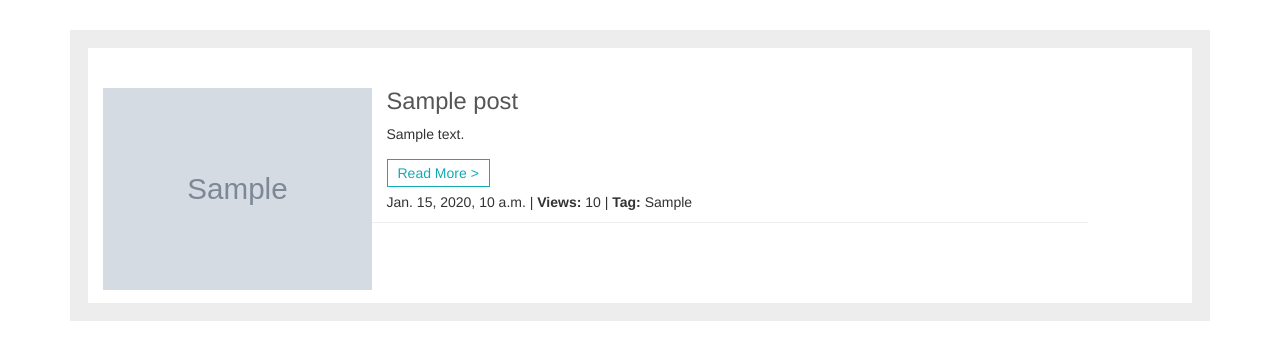
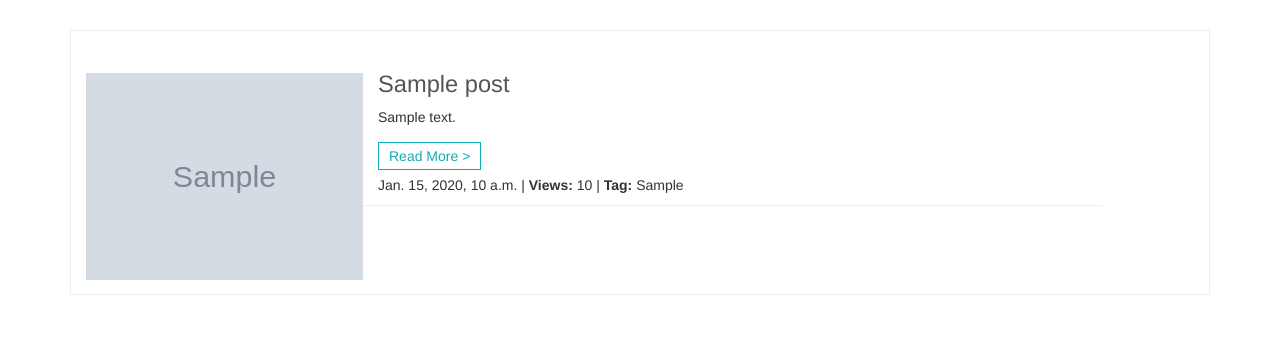
Before and after one commit to amcevoy83/travelblog, a Django app: template templates/blogtests.html in a window 1280 px wide. Shown: the part 180-540 px from the top of the page. Run offline with Django 3.2, Linux system fonts and the light colour scheme; the template is opened without the code that fills it: values that come from a table or form of the project are taken from there, others are empty; tables that the repository leaves empty hold one stand-in row (values such as "Sample post"); grey boxes marked "Sample" are stand-in pictures; parts of the project's set-up code (start-up, migrations or seed data) failed here and were passed over; some libraries are stand-ins or nearby versions.

Commit message:
Update blog.css

```diff
--- a/static/css/blog.css
+++ b/static/css/blog.css
@@ -7,7 +7,7 @@ body{
     background-color: #000;
 }
 .maincontent{
-    border: 18px solid #ededed;
+    border: 1px solid #ededed;
     top: 160px;
 }
 
@@ -27,7 +27,7 @@ body{
     top: 30%;
     left: 30%;
     color: #fff;
-    background-color: rgba(18, 171, 178, 0.46);
+   /* background-color: rgba(18, 171, 178, 0.46);*/
     padding: 2%;
     text-align: center;
     border: 10px solid #fff;
```
